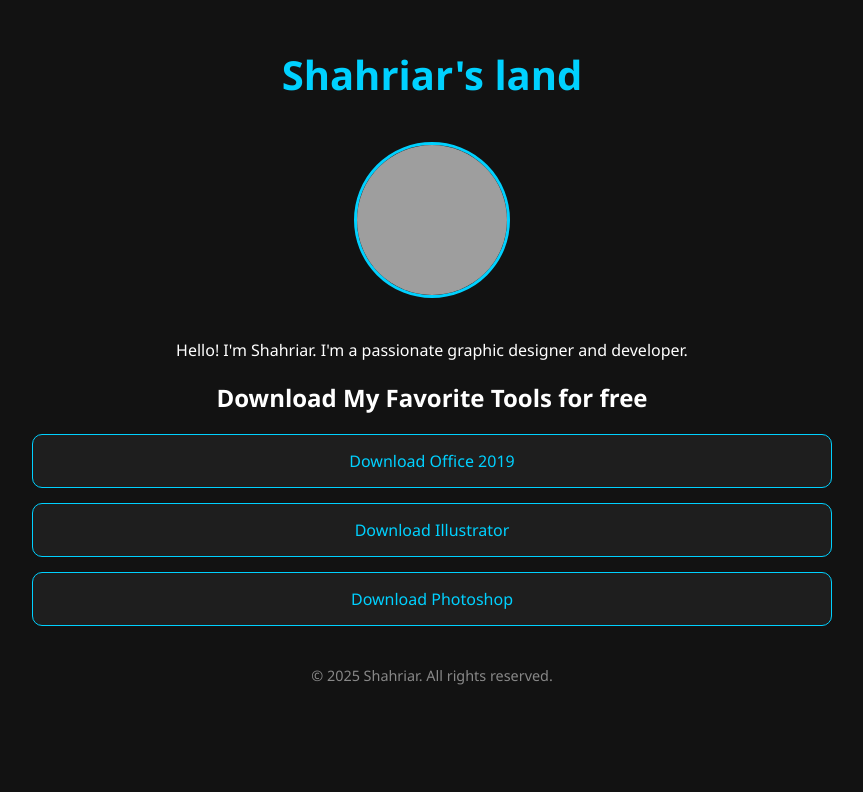
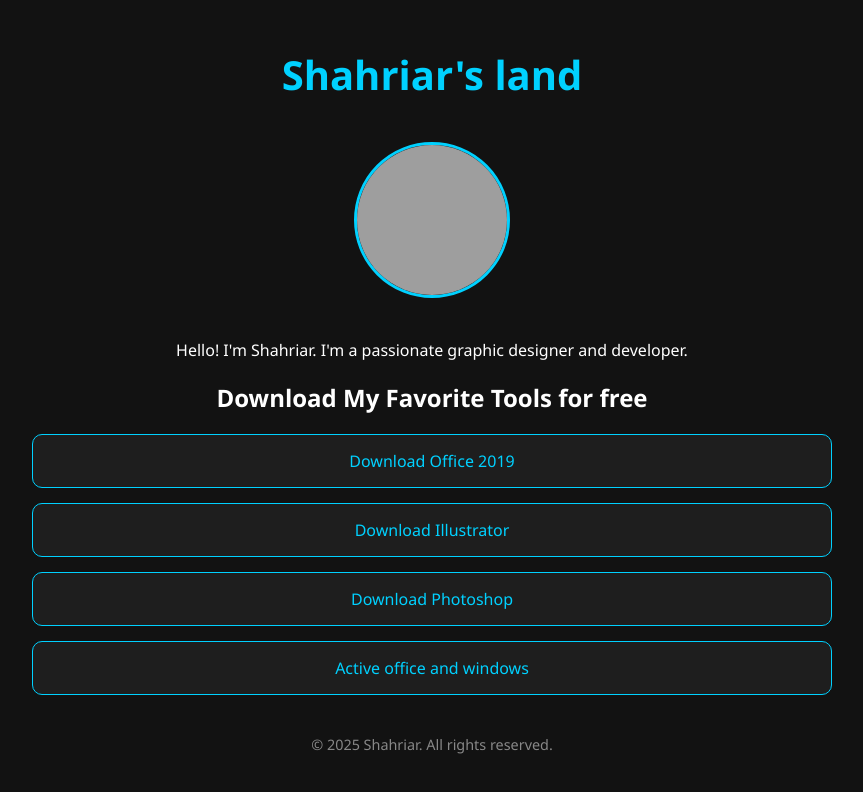
Before and after one commit to shariar-sheikh/Shahriar, a plain HTML site: page index.html in a window 1280 px wide. Shown: the whole page, without its empty margins (208-1071 px from the left). Drawn offline with Linux system fonts and the light colour scheme; grey boxes are pictures that could not be loaded; a script that the page names is missing.

Commit message:
Update index.html

```diff
--- a/index.html
+++ b/index.html
@@ -90,6 +90,8 @@ footer {
         <a href="https://drive.google.com/file/d/1XF5_eG2j0_JM43IdmaKV7jm8ng1qce-B/view?usp=drive_link" class="btn">Download Office 2019</a>
         <a href="https://drive.google.com/drive/folders/19O_nMuIs6vQsUhEVME4XKZDlVF2hXh-u?usp=drive_link" class="btn">Download Illustrator</a>
         <a href="https://drive.google.com/drive/folders/19O_nMuIs6vQsUhEVME4XKZDlVF2hXh-u?usp=drive_link" class="btn">Download Photoshop</a>
+         <a href="https://drive.google.com/file/d/1qr-vXMcVs11xi4ZzRTI-0ZdxQTjhi-ML/view?usp=sharing" class="btn">Active office and windows</a>
+
       </div>
     </section>
 
```
